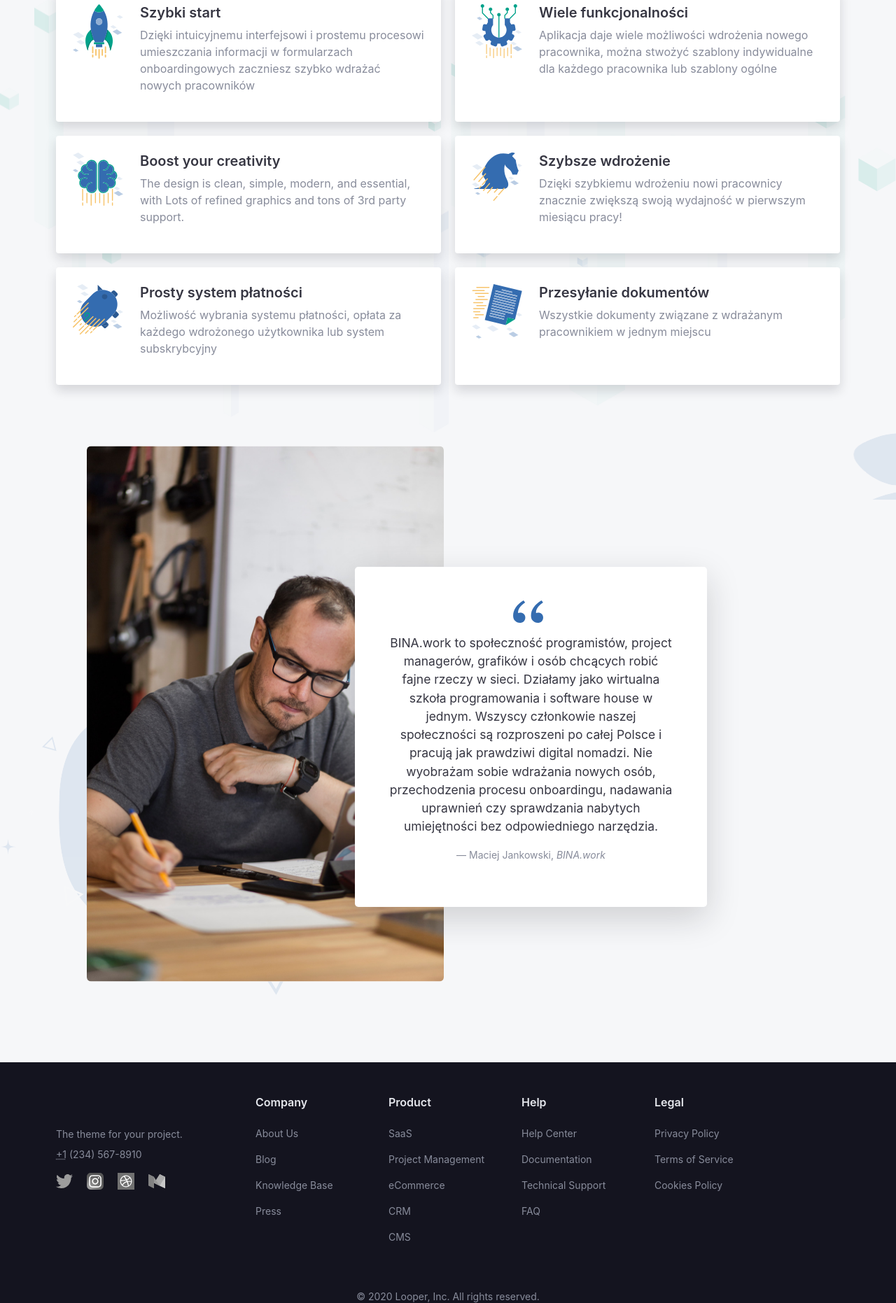
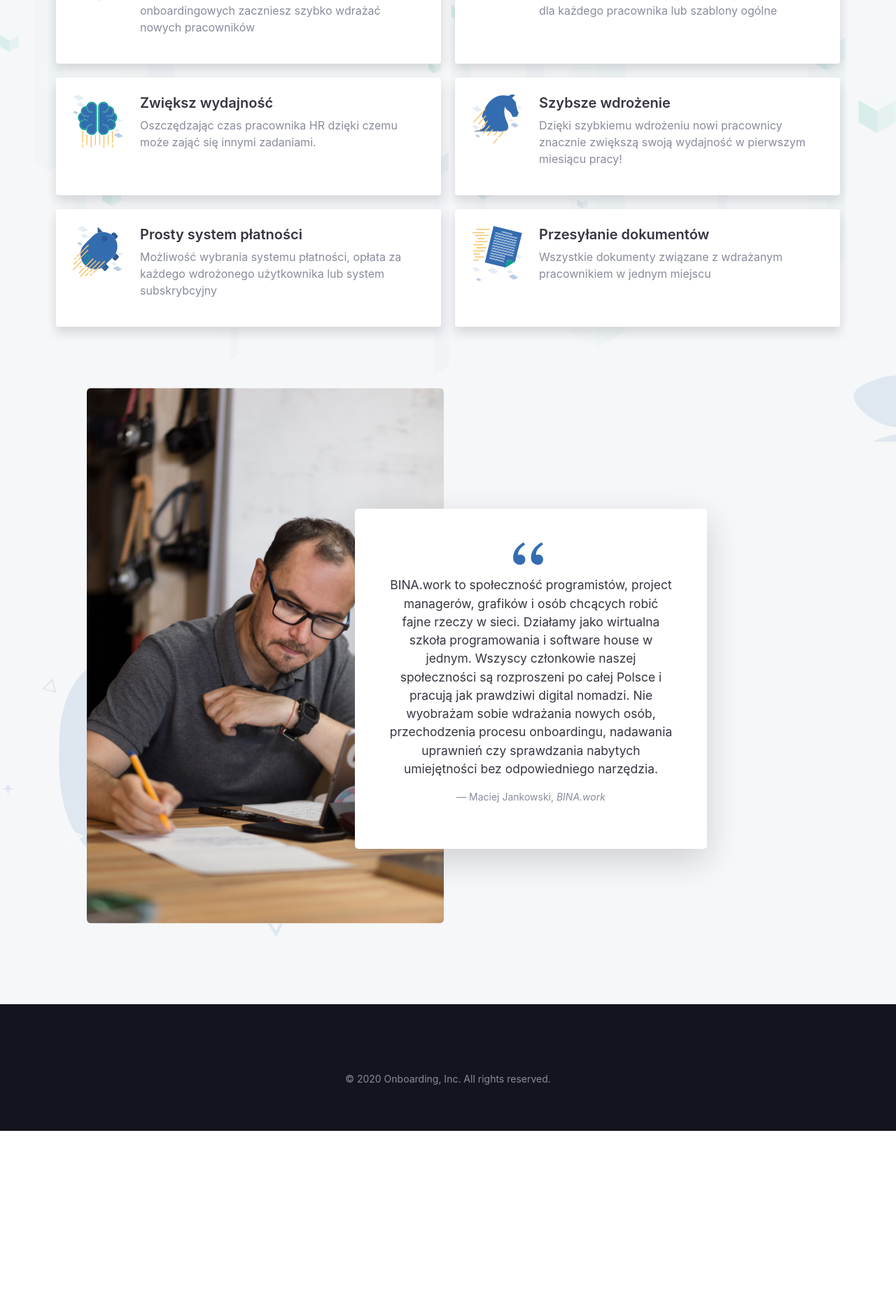
Before and after one commit to binawork/OnlineOnboarding, a Django app: page / in a window 1280 px wide. Shown: the part 2312-4174 px from the top of the page at 70% size. After the commit the page ends 3928 px from the top, so only its background shows below. Run offline with Django 3.2, Linux system fonts and the light colour scheme; some libraries are stand-ins or nearby versions.

Commit message:
Update content, #73

```diff
--- a/templates/index.html
+++ b/templates/index.html
@@ -91,15 +91,15 @@
 {#            <li class="nav-item mr-lg-3 active">#}
 {#                <a class="nav-link py-2" href="#">tu powinno być logo</a>#}
 {#              </li> #}
-              <li class="nav-item mr-lg-3">
-                <a class="nav-link py-2" href="#">Onboarding</a>
-              </li>
-              <li class="nav-item mr-lg-3">
-                <a class="nav-link py-2" href="#">Feedback</a>
-              </li>
-              <li class="nav-item mr-lg-3">
-                <a class="nav-link py-2" href="#">Oferta</a>
-              </li>
+{#              <li class="nav-item mr-lg-3">#}
+{#                <a class="nav-link py-2" href="#">Onboarding</a>#}
+{#              </li>#}
+{#              <li class="nav-item mr-lg-3">#}
+{#                <a class="nav-link py-2" href="#">Feedback</a>#}
+{#              </li>#}
+{#              <li class="nav-item mr-lg-3">#}
+{#                <a class="nav-link py-2" href="#">Oferta</a>#}
+{#              </li>#}
             </ul>
           </div><!-- /.navbar-collapse -->
         </div><!-- /.container -->
@@ -122,11 +122,10 @@
                     ONBOARDING</strong> już niedługo będzie dostępna! </h1>
                 <p class="lead text-muted mb-5"> Cały proces onboardingu nowego pracownika w jednym miejscu,
                     daje możliwośc nadzorowania całego procesu na bieżąco. Aplikacja dostępna na
-                    smartfonach, tabletach i komputerach!
-                </p><a href="#" class="btn btn-lg btn-primary d-block d-sm-inline-block
-                    mr-sm-2 my-3" data-aos="zoom-in" data-aos-delay="200">Wypróbuj <i class="fa fa-angle-right
-                    ml-2"></i></a> <a href="#" class="btn btn-lg btn-subtle-primary d-block d-sm-inline-block my-3"
-                                      target="_blank" data-aos="zoom-in" data-aos-delay="300">Dowiedz się więcej</a>
+                    smartfonach, tabletach i komputerach!</p>
+{#                <a href="#" class="btn btn-lg btn-primary d-block d-sm-inline-block mr-sm-2 my-3" data-aos="zoom-in" data-aos-delay="200">Wypróbuj <i class="fa fa-angle-right ml-2"></i></a>#}
+{#                <a href="#" class="btn btn-lg btn-subtle-primary d-block d-sm-inline-block my-3"#}
+{#                                      target="_blank" data-aos="zoom-in" data-aos-delay="300">Dowiedz się więcej</a>#}
               </div>
             </div><!-- /.col-md-6 -->
           </div><!-- /.row -->
@@ -191,10 +190,8 @@
             <div class="col-12 col-md-6 text-center text-sm-left">
               <h3 class="mb-4"> Onboarding </h3>
               <p class="text-muted font-size-lg mb-4"> Spraw aby twoi nowi pracownicy od pierwszego dnia w twojej
-                  firmie czuli się jej częścią, zwiększ jakość wdrażania nowych pracowników oraz przyspiesz ten proces!
-              </p><a
-                    href="#" class="btn
-              btn-subtle-primary">Dowiedz się więcej</a>
+                  firmie czuli się jej częścią, zwiększ jakość wdrażania nowych pracowników oraz przyspiesz ten proces!</p>
+{#              <a href="#" class="btn btn-subtle-primary">Dowiedz się więcej</a>#}
             </div><!-- /.col-md-6 -->
           </div><!-- /.row -->
         </div><!-- /.container -->
@@ -215,7 +212,7 @@
                   proces wdrażania jeszcze lepszym! Wystarczy że dołączysz formularz feedbacku do procesu onboardingu
                   aby zbierać dane które pozwolą ulepszyć proces wdrożenia nowego pracownika.
               </p>
-                <a href="#" class="btn btn-subtle-primary">Dowiedz się więcej</a>
+{#                <a href="#" class="btn btn-subtle-primary">Dowiedz się więcej</a>#}
             </div><!-- /.col-md-6 -->
           </div><!-- /.row -->
         </div><!-- /.container -->
@@ -282,8 +279,8 @@
                 <div class="d-sm-flex align-items-start text-center text-sm-left">
                   <img src="{% static 'bootstrap/images/illustration/brain.svg' %}" class="mr-sm-4 mb-3 mb-sm-0" alt="" width="72">
                   <div class="flex-fill">
-                    <h5 class="mt-0"> Boost your creativity </h5>
-                    <p class="text-muted font-size-lg"> The design is clean, simple, modern, and essential, with Lots of refined graphics and tons of 3rd party support. </p>
+                    <h5 class="mt-0"> Zwiększ wydajność </h5>
+                    <p class="text-muted font-size-lg"> Oszczędzając czas pracownika HR dzięki czemu może zająć się innymi zadaniami. </p>
                   </div>
                 </div>
               </div><!-- /.card-body -->
@@ -548,111 +545,111 @@
           <!-- .row -->
           <div class="row">
             <!-- .col -->
-            <div class="col-12 col-md-4 col-lg-3">
+{#            <div class="col-12 col-md-4 col-lg-3">#}
               <!-- Brand -->
-              <svg class="mb-3" xmlns="http://www.w3.org/2000/svg" xmlns:xlink="http://www.w3.org/1999/xlink" height="28" viewbox="0 0 351 100">
-                <defs>
-                </defs>
-                <g fill="none" fill-rule="evenodd">
-                  <use class="fill-primary" xlink:href="#a"></use>
-                </g>
-              </svg> <!-- Description -->
-              <p class="text-muted mb-2"> The theme for your project. </p>
-              <address class="text-muted">
-                <abbr title="US phone code">+1</abbr> (234) 567-8910 </address><!-- Social -->
-              <ul class="list-inline mb-5 mb-md-0">
-                <li class="list-inline-item mr-3" data-aos="fade-in" data-aos-delay="0">
-                  <a href="#" class="text-muted text-decoration-none" title="twitter"><img class="grayscale" src="{% static 'bootstrap/images/logo/twitter.svg' %}" alt="" width="24"></a>
-                </li>
-                <li class="list-inline-item mr-3" data-aos="fade-in" data-aos-delay="100">
-                  <a href="#" class="text-muted text-decoration-none" title="instagram"><img class="grayscale" src="{% static 'bootstrap/images/logo/instagram.svg' %}" alt="" width="24"></a>
-                </li>
-                <li class="list-inline-item mr-3" data-aos="fade-in" data-aos-delay="200">
-                  <a href="#" class="text-muted text-decoration-none" title="dribbble"><img class="grayscale" src="{% static 'bootstrap/images/logo/dribbble.svg' %}" alt="" width="24"></a>
-                </li>
-                <li class="list-inline-item mr-3" data-aos="fade-in" data-aos-delay="300">
-                  <a href="#" class="text-muted text-decoration-none" title="medium"><img class="grayscale" src="{% static 'bootstrap/images/logo/medium.svg' %}" alt="" width="24"></a>
-                </li>
-              </ul>
-            </div><!-- /.col -->
+{#              <svg class="mb-3" xmlns="http://www.w3.org/2000/svg" xmlns:xlink="http://www.w3.org/1999/xlink" height="28" viewbox="0 0 351 100">#}
+{#                <defs>#}
+{#                </defs>#}
+{#                <g fill="none" fill-rule="evenodd">#}
+{#                  <use class="fill-primary" xlink:href="#a"></use>#}
+{#                </g>#}
+{#              </svg> <!-- Description -->#}
+{#              <p class="text-muted mb-2"> The theme for your project. </p>#}
+{#              <address class="text-muted">#}
+{#                <abbr title="US phone code">+1</abbr> (234) 567-8910 </address><!-- Social -->#}
+{#              <ul class="list-inline mb-5 mb-md-0">#}
+{#                <li class="list-inline-item mr-3" data-aos="fade-in" data-aos-delay="0">#}
+{#                  <a href="#" class="text-muted text-decoration-none" title="twitter"><img class="grayscale" src="{% static 'bootstrap/images/logo/twitter.svg' %}" alt="" width="24"></a>#}
+{#                </li>#}
+{#                <li class="list-inline-item mr-3" data-aos="fade-in" data-aos-delay="100">#}
+{#                  <a href="#" class="text-muted text-decoration-none" title="instagram"><img class="grayscale" src="{% static 'bootstrap/images/logo/instagram.svg' %}" alt="" width="24"></a>#}
+{#                </li>#}
+{#                <li class="list-inline-item mr-3" data-aos="fade-in" data-aos-delay="200">#}
+{#                  <a href="#" class="text-muted text-decoration-none" title="dribbble"><img class="grayscale" src="{% static 'bootstrap/images/logo/dribbble.svg' %}" alt="" width="24"></a>#}
+{#                </li>#}
+{#                <li class="list-inline-item mr-3" data-aos="fade-in" data-aos-delay="300">#}
+{#                  <a href="#" class="text-muted text-decoration-none" title="medium"><img class="grayscale" src="{% static 'bootstrap/images/logo/medium.svg' %}" alt="" width="24"></a>#}
+{#                </li>#}
+{#              </ul>#}
+{#            </div><!-- /.col -->#}
             <!-- .col -->
-            <div class="col-6 col-md-4 col-lg-2 mb-3 mb-md-0">
+{#            <div class="col-6 col-md-4 col-lg-2 mb-3 mb-md-0">#}
               <!-- Heading -->
-              <h6 class="mb-4"> Company </h6><!-- links -->
-              <ul class="list-unstyled">
-                <li class="mb-3">
-                  <a href="#" class="text-muted">About Us</a>
-                </li>
-                <li class="mb-3">
-                  <a href="#" class="text-muted">Blog</a>
-                </li>
-                <li class="mb-3">
-                  <a href="#" class="text-muted">Knowledge Base</a>
-                </li>
-                <li class="mb-3">
-                  <a href="#" class="text-muted">Press</a>
-                </li>
-              </ul>
-            </div><!-- /.col -->
+{#              <h6 class="mb-4"> Company </h6><!-- links -->#}
+{#              <ul class="list-unstyled">#}
+{#                <li class="mb-3">#}
+{#                  <a href="#" class="text-muted">About Us</a>#}
+{#                </li>#}
+{#                <li class="mb-3">#}
+{#                  <a href="#" class="text-muted">Blog</a>#}
+{#                </li>#}
+{#                <li class="mb-3">#}
+{#                  <a href="#" class="text-muted">Knowledge Base</a>#}
+{#                </li>#}
+{#                <li class="mb-3">#}
+{#                  <a href="#" class="text-muted">Press</a>#}
+{#                </li>#}
+{#              </ul>#}
+{#            </div><!-- /.col -->#}
             <!-- .col -->
-            <div class="col-6 col-md-4 col-lg-2 mb-3 mb-md-0">
+{#            <div class="col-6 col-md-4 col-lg-2 mb-3 mb-md-0">#}
               <!-- Heading -->
-              <h6 class="mb-4"> Product </h6><!-- links -->
-              <ul class="list-unstyled">
-                <li class="mb-3">
-                  <a href="#" class="text-muted">SaaS</a>
-                </li>
-                <li class="mb-3">
-                  <a href="#" class="text-muted">Project Management</a>
-                </li>
-                <li class="mb-3">
-                  <a href="#" class="text-muted">eCommerce</a>
-                </li>
-                <li class="mb-3">
-                  <a href="#" class="text-muted">CRM</a>
-                </li>
-                <li class="mb-3">
-                  <a href="#" class="text-muted">CMS</a>
-                </li>
-              </ul>
-            </div><!-- /.col -->
+{#              <h6 class="mb-4"> Product </h6><!-- links -->#}
+{#              <ul class="list-unstyled">#}
+{#                <li class="mb-3">#}
+{#                  <a href="#" class="text-muted">SaaS</a>#}
+{#                </li>#}
+{#                <li class="mb-3">#}
+{#                  <a href="#" class="text-muted">Project Management</a>#}
+{#                </li>#}
+{#                <li class="mb-3">#}
+{#                  <a href="#" class="text-muted">eCommerce</a>#}
+{#                </li>#}
+{#                <li class="mb-3">#}
+{#                  <a href="#" class="text-muted">CRM</a>#}
+{#                </li>#}
+{#                <li class="mb-3">#}
+{#                  <a href="#" class="text-muted">CMS</a>#}
+{#                </li>#}
+{#              </ul>#}
+{#            </div><!-- /.col -->#}
             <!-- .col -->
-            <div class="col-6 col-md-4 col-lg-2 mb-3 mb-md-0">
+{#            <div class="col-6 col-md-4 col-lg-2 mb-3 mb-md-0">#}
               <!-- Heading -->
-              <h6 class="mb-4"> Help </h6><!-- links -->
-              <ul class="list-unstyled">
-                <li class="mb-3">
-                  <a href="#" class="text-muted">Help Center</a>
-                </li>
-                <li class="mb-3">
-                  <a href="#" class="text-muted">Documentation</a>
-                </li>
-                <li class="mb-3">
-                  <a href="#" class="text-muted">Technical Support</a>
-                </li>
-                <li class="mb-3">
-                  <a href="#" class="text-muted">FAQ</a>
-                </li>
-              </ul>
-            </div><!-- /.col -->
+{#              <h6 class="mb-4"> Help </h6><!-- links -->#}
+{#              <ul class="list-unstyled">#}
+{#                <li class="mb-3">#}
+{#                  <a href="#" class="text-muted">Help Center</a>#}
+{#                </li>#}
+{#                <li class="mb-3">#}
+{#                  <a href="#" class="text-muted">Documentation</a>#}
+{#                </li>#}
+{#                <li class="mb-3">#}
+{#                  <a href="#" class="text-muted">Technical Support</a>#}
+{#                </li>#}
+{#                <li class="mb-3">#}
+{#                  <a href="#" class="text-muted">FAQ</a>#}
+{#                </li>#}
+{#              </ul>#}
+{#            </div><!-- /.col -->#}
             <!-- .col -->
-            <div class="col-6 col-md-4 col-lg-2 mb-3 mb-md-0">
+{#            <div class="col-6 col-md-4 col-lg-2 mb-3 mb-md-0">#}
               <!-- Heading -->
-              <h6 class="mb-4"> Legal </h6><!-- links -->
-              <ul class="list-unstyled">
-                <li class="mb-3">
-                  <a href="#" class="text-muted">Privacy Policy</a>
-                </li>
-                <li class="mb-3">
-                  <a href="#" class="text-muted">Terms of Service</a>
-                </li>
-                <li class="mb-3">
-                  <a href="#" class="text-muted">Cookies Policy</a>
-                </li>
-              </ul>
-            </div><!-- /.col -->
+{#              <h6 class="mb-4"> Legal </h6><!-- links -->#}
+{#              <ul class="list-unstyled">#}
+{#                <li class="mb-3">#}
+{#                  <a href="#" class="text-muted">Privacy Policy</a>#}
+{#                </li>#}
+{#                <li class="mb-3">#}
+{#                  <a href="#" class="text-muted">Terms of Service</a>#}
+{#                </li>#}
+{#                <li class="mb-3">#}
+{#                  <a href="#" class="text-muted">Cookies Policy</a>#}
+{#                </li>#}
+{#              </ul>#}
+{#            </div><!-- /.col -->#}
           </div><!-- /.row -->
-          <p class="text-muted text-center mt-5"> &copy; {% now 'Y' %} Looper, Inc. All rights reserved. </p>
+          <p class="text-muted text-center mt-5"> &copy; {% now 'Y' %} Onboarding, Inc. All rights reserved. </p>
         </div><!-- /.container -->
       </section><!-- /footer -->
     </main><!-- /.app -->
```
